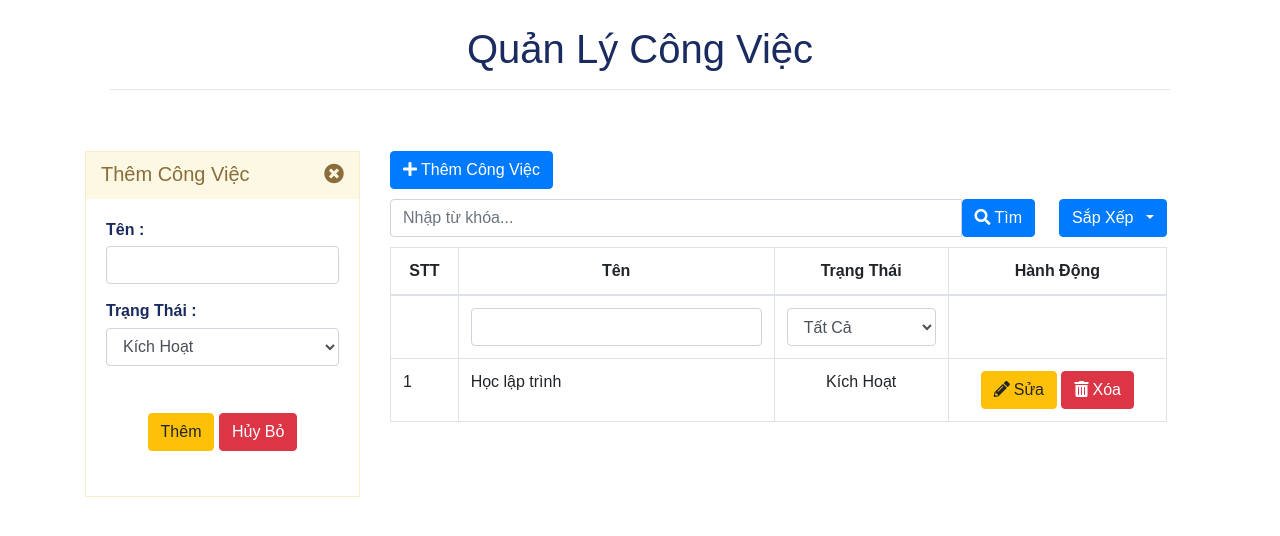
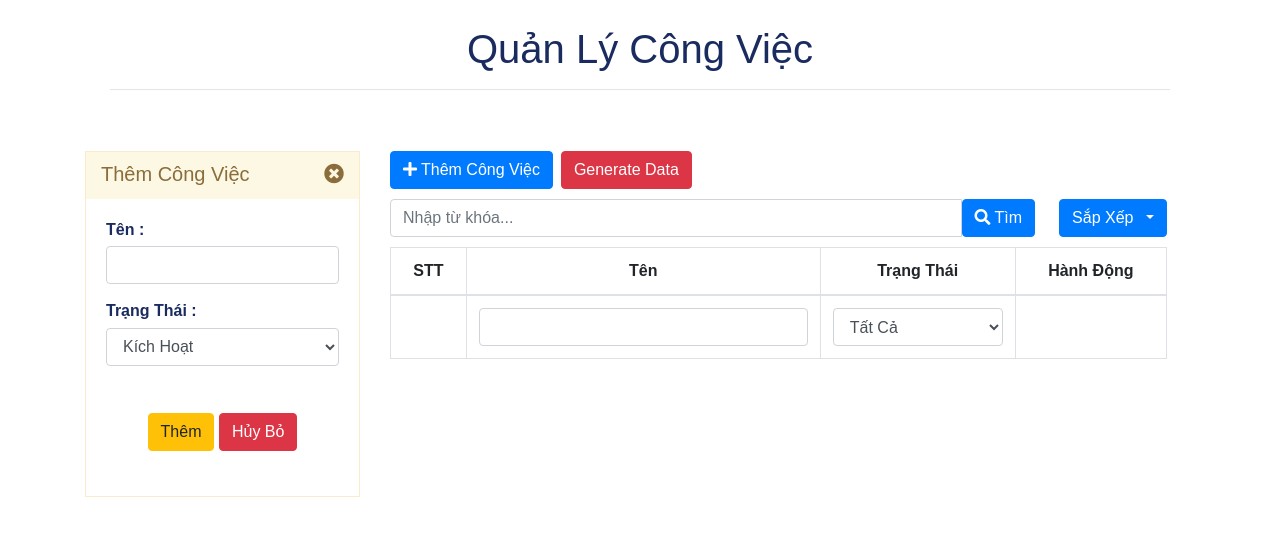
Before and after one commit to trantridai2505/React-App---TodoList, a React (Create React App) app: page / in a window 1280 px wide. Shown: the top 536 px of the page. Built offline with nearby package versions, Linux system fonts and the light colour scheme; some icons are missing.

Commit message:
add show data func

```diff
--- a/src/App.js
+++ b/src/App.js
@@ -5,7 +5,58 @@
 import TaskList from './Components/TaskList';
 
 class App extends Component{
+
+  constructor(props){
+    super(props);
+    this.state = {
+      tasks: []  // id, name, status
+    }
+  }
+
+  // save data which don't disappear when we F5
+  componentWillMount(){
+    if(localStorage && localStorage.getItem('tasks')){
+      var tasks = JSON.parse(localStorage.getItem('tasks'));
+      this.setState({
+        tasks : tasks
+      });
+    }
+  }
+
+  onGenerateData = () =>{
+    var tasks = [
+      {
+        id: this.generateID(),
+        name: 'Go swimming',
+        status: true
+      },
+
+      {
+        id: this.generateID(),
+        name: 'Go to school',
+        status: false
+      },
+    ];
+
+    this.setState({
+      tasks : tasks
+    });
+    localStorage.setItem('tasks', JSON.stringify(tasks));
+  }
+
+  //create random ID
+  s4(){
+    return Math.floor((1+Math.random()) * 0x10000).toString(16).substring(1);
+  }
+
+  generateID(){
+    return this.s4() + this.s4() + '-' + this.s4() + '-' + this.s4();
+  }
+
   render(){
+
+    var {tasks} = this.state ; // var tasks = this.state.tasks
+
     return(
       <div className="container">
             <div className="text-center">
@@ -22,6 +73,14 @@
                         <span className="fa fa-plus mr-1"></span>Thêm Công Việc
                     </button>
 
+                    <button
+                        type="button"
+                        className="btn btn-danger ml-2"
+                        onClick = {this.onGenerateData}
+                        >
+                        Generate Data
+                    </button>
+
                     {/* <div className="search--sort--content"> */}
                         {/* Search Sort */}
                         <Control />
@@ -29,7 +88,7 @@
 
                     <div className="content--table">
                         {/* TaskList - Table */}
-                        <TaskList />
+                        <TaskList tasks = { tasks } />
                     </div>
                 </div>
             </div>
--- a/src/Components/TaskItem.js
+++ b/src/Components/TaskItem.js
@@ -1,16 +1,15 @@
 import React, { Component } from 'react';
-
-
 
 class TaskItem extends Component{
   render(){
+    var { task, index } = this.props;
     return(
         <tr>
-            <td>1</td>
-            <td>Học lập trình</td>
+            <td>{ index +1 }</td>
+            <td>{ task.name }</td>
             <td className="text-center">
-                <span className="label label-success">
-                    Kích Hoạt
+                <span className={ task.status === true ? 'label label-danger' : 'labe label-success'}>
+                    { task.status === true ? 'Kích Hoạt' : 'Ẩn' }
                 </span>
             </td>
             <td className="text-center">
--- a/src/Components/TaskList.js
+++ b/src/Components/TaskList.js
@@ -4,6 +4,12 @@
 
 class TaskList extends Component{
   render(){
+
+    var { tasks } = this.props; // var tasks = this.props.tasks
+    var elmTasks = tasks.map((tasks,index) => {
+        return <TaskItem key={tasks.id} index = {index} task = { tasks } />
+    });
+
     return(
         <table className="table table-bordered table-hover">
             <thead>
@@ -31,7 +37,7 @@
                     <td></td>
                 </tr>
                 {/* TaskItem */}
-                <TaskItem />
+                { elmTasks }
             </tbody>
         </table>
     );
```
